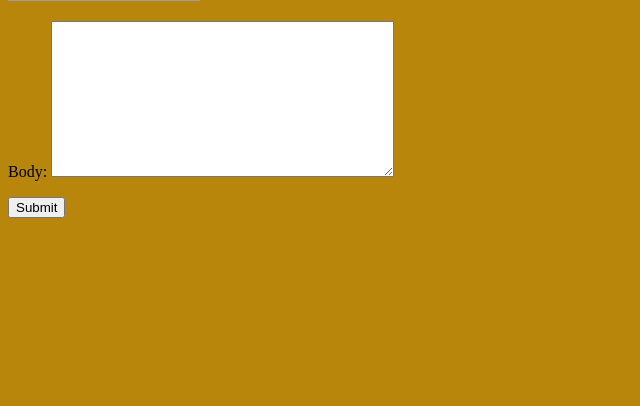
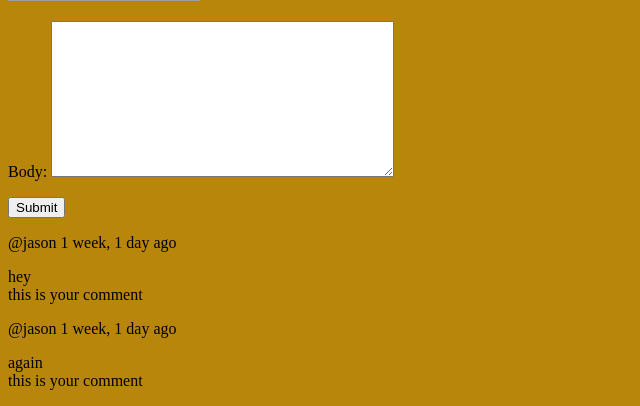
Before and after one commit to iasonemp/pokedexApp, a Django app: a page that uses base/templates/components/pokemonPage.html in a window 1280 px wide. Shown: the part 408-814 px from the top of the page, without its empty margins (0-640 px from the left). Before the commit the page ends 626 px from the top, so only its background shows below. Run offline with Django 4.2, Linux system fonts and the light colour scheme; a user stored in the database is signed in; data comes from the database, SQL or seed files in the repository; both versions use the stored data as it was after the commit; grey boxes are pictures that could not be loaded.

Commit message:
pokemon page shows comments

```diff
--- a/base/templates/components/pokemonPage.html
+++ b/base/templates/components/pokemonPage.html
@@ -13,4 +13,15 @@
 </form>
 </div>
 {% endif %}
+{% for comment in comments %}
+<p>
+  @{{comment.user}}
+  <span>{{comment.created|timesince}} ago</span>
+  <div>{{comment.body}}</div>
+
+  {% if request.user == comment.user %}
+  <div>this is your comment</div>
+  {% endif %}
+</p>
+{% endfor %}
 {% endblock %}
--- a/base/views.py
+++ b/base/views.py
@@ -9,6 +9,7 @@ import requests
 
 def pokemonPage(request, pokemon_name):
     pokemon = Pokemon.objects.get(name=pokemon_name)
+    comments = Comment.objects.filter(pokemon=pokemon)
 
     if request.method == 'POST':
         form = CommentForm(request.POST)
@@ -21,7 +22,7 @@ def pokemonPage(request, pokemon_name):
     else:
         form = CommentForm()
 
-    context = {'form': form, 'pokemon':pokemon}
+    context = {'form': form, 'pokemon':pokemon, 'comments': comments}
     return render(request, 'components/pokemonPage.html', context)
 
 def logoutUser(request):
```
Also changed, not shown: db.sqlite3.
